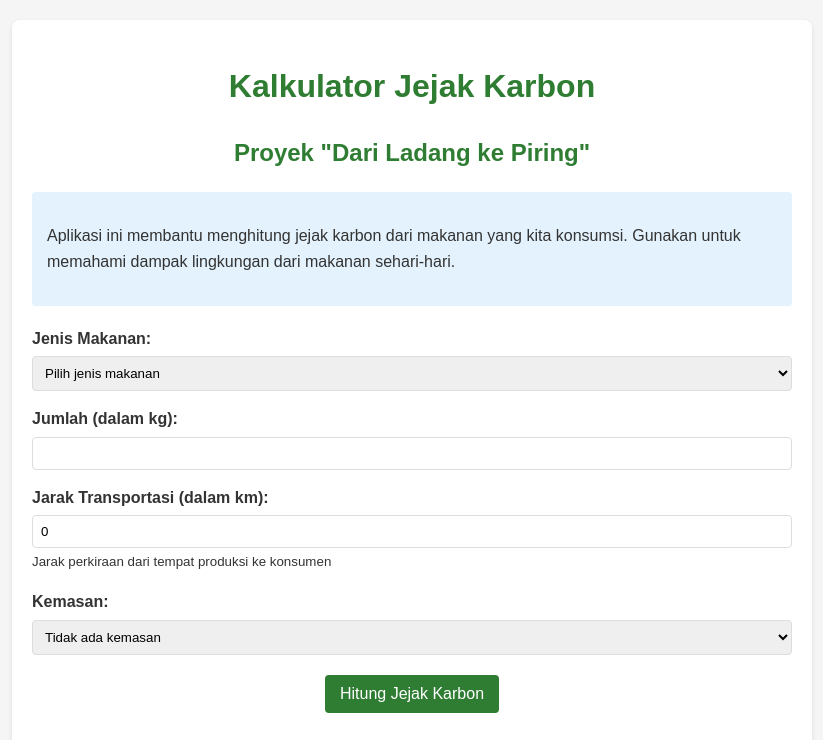
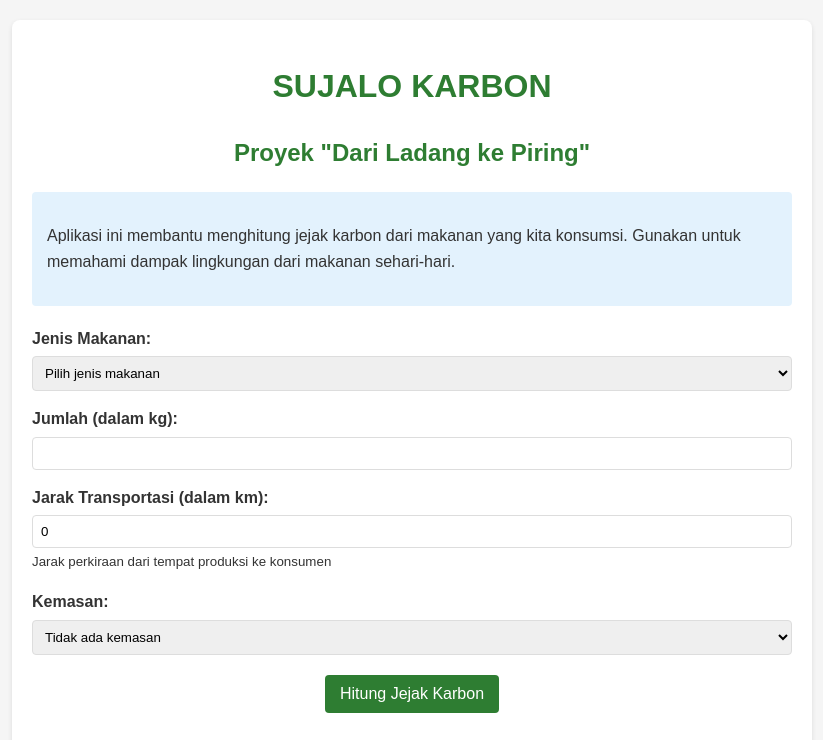
Before and after one commit to kak-ewan/jejak-karbon, a plain HTML site: page index.html in a window 1280 px wide. Shown: the top 740 px of the page, without its empty margins (228-1051 px from the left). Drawn offline with Linux system fonts and the light colour scheme.

Commit message:
Update index.html

```diff
--- a/index.html
+++ b/index.html
@@ -80,7 +80,7 @@
 </head>
 <body>
     <div class="container">
-        <h1>Kalkulator Jejak Karbon</h1>
+        <h1>SUJALO KARBON</h1>
         <h2>Proyek "Dari Ladang ke Piring"</h2>
 
         <div class="info">
```
